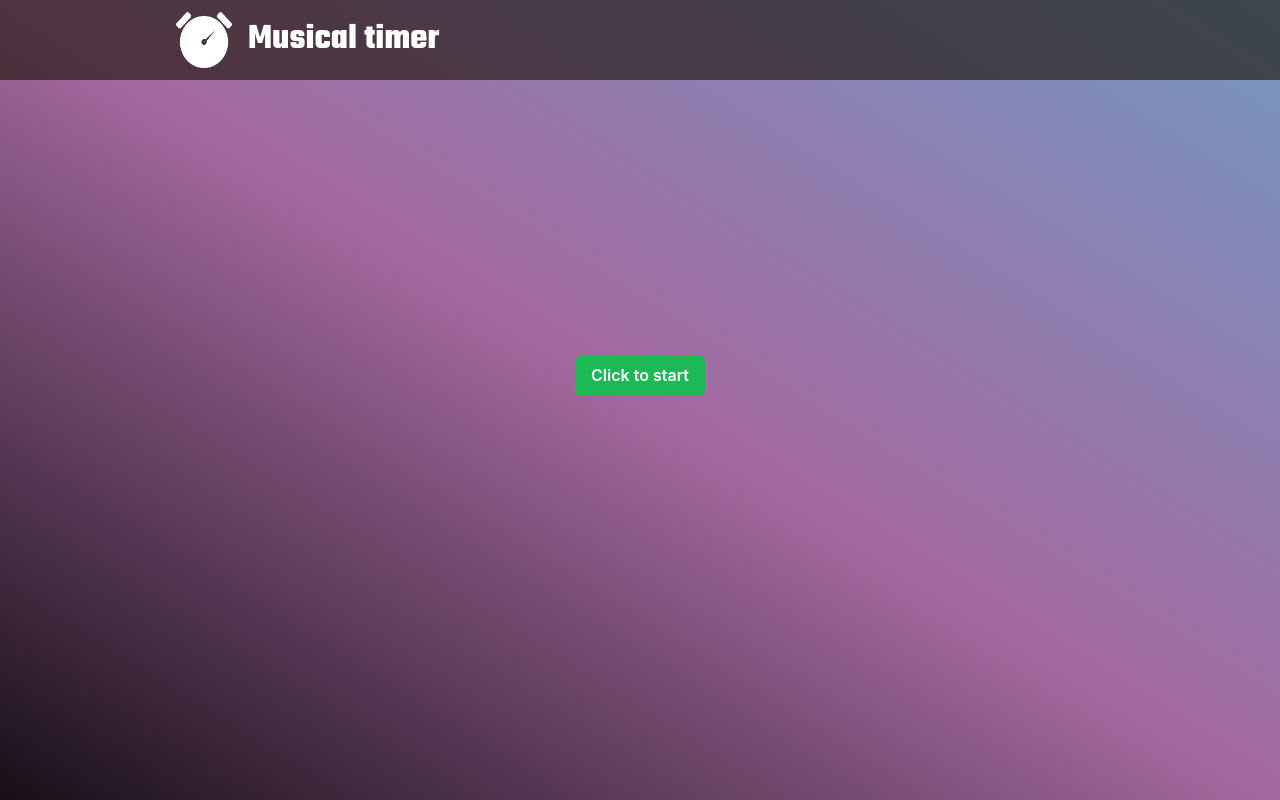
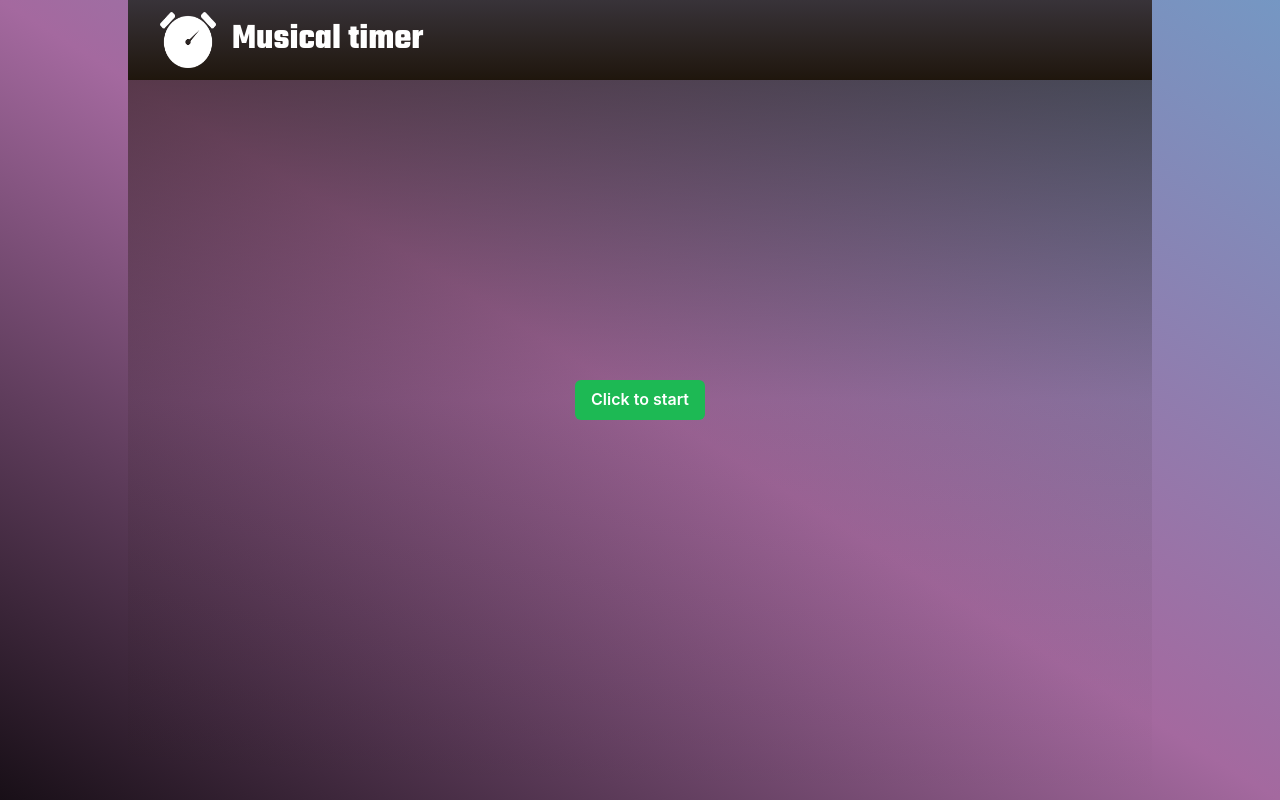
Before and after one commit to claverne/musical_timer, a React (Create React App) app: page / in a window 1280 px wide. Built offline with nearby package versions, Linux system fonts and the light colour scheme.

Commit message:
Add list genres

```diff
--- a/src/Home.js
+++ b/src/Home.js
@@ -1,17 +1,14 @@
-import {login} from './back.js'
-import Navebar from './Navbar';
+import {login} from './back.js';
+import {Layout} from "./Layout";
 import React from 'react';
 import { Box, Center, Button} from "@chakra-ui/react";
 
 export function Home() {
     return(
-        <Box bgGradient="linear(to-bl, #7597c3, #a4699f, #180f17)" minH={"100vh"}>
-            <Navebar/>
-            <Center height="70vh">
-                <Button bg="#1DB954" textColor="white" onClick={()=>login()}>
-                    Click to start
-                </Button>
-            </Center>
-        </Box>
+        <Layout>
+            <Button bg="#1DB954" textColor="white" onClick={()=>login()}>
+                Click to start
+            </Button>
+        </Layout>
     );
 }
--- a/src/Layout.js
+++ b/src/Layout.js
@@ -6,11 +6,15 @@ import {TimerInput} from "./TimerInput";
 export class Layout extends React.Component {
     render() {
         return(
-            <Box bgGradient="linear(to-bl, #7597c3, #a4699f, #180f17)" minH={"100vh"}>
-                <Navbar user={this.props.user ? this.props.user : null}/>
-                <Center height="70vh">
-                    {this.props.children}
-                </Center>
+            <Box bgGradient="linear(to-bl, #7597c3, #a4699f, #180f17)" minH={"100vh"} align="center">
+                <Box height="100vh" width="80vw" pos="relative"
+                     bgGradient="linear(rgba(24,15,3,0.65),rgba(24,15,3,0.1), rgba(24,15,3,0))"
+                >
+                    <Navbar user={this.props.user ? this.props.user : null}/>
+                    <Center height="100%">
+                        {this.props.children}
+                    </Center>
+                </Box>
             </Box>
         );
     }
--- /dev/null
+++ b/src/ListStyle.js
@@ -0,0 +1,45 @@
+import React from "react";
+import {Text, Center, VStack, Box, useRadioGroup} from "@chakra-ui/react";
+
+import {RadioCard} from './RadioCard';
+
+export function ListStyles() {
+    const options = ["From featured playlists", "From your playlists", "K-pop", "Rock", "Pop"];
+
+    const { getRootProps, getRadioProps } = useRadioGroup({
+        name: "framework",
+        defaultValue: "react",
+        onChange: console.log,
+    });
+
+    const group = getRootProps();
+
+    return (
+        <Box width="25%" height="100%" pt="5rem"
+             bgGradient="linear(to-l,rgba(24,15,3,0.3),rgba(24,15,3,0.6))"
+        >
+            <VStack  width="90%">
+                <Text
+                    p="1em" width="100%"
+                    color="White"
+                    borderBottomWidth="1px"
+                    fontWeight="bold"
+                >
+                    Choose your style of music
+                </Text>
+
+                <VStack {...group} width="100%">
+                    {options.map((value) => {
+                        const radio = getRadioProps({ value })
+                        return (
+                        <RadioCard key={value} {...radio}>
+                            {value}
+                        </RadioCard>
+                        )
+                    })}
+                </VStack>
+            </VStack>
+
+        </Box>
+    );
+}
--- a/src/Loggedin.js
+++ b/src/Loggedin.js
@@ -6,6 +6,7 @@ import {init_token, getTimerPlaylist, getUser} from './back.js'
 import Navbar from './Navbar';
 import {TimerInput} from "./TimerInput";
 import {Layout} from "./Layout";
+import {ListStyles} from "./ListStyle";
 
 let Cookie = require('js-cookie');
 
@@ -40,7 +41,8 @@ export class Loggedin extends React.Component {
                 <Layout
                     user={this.state.user}
                 >
-                    <VStack spacing="3rem">
+                    <ListStyles/>
+                    <VStack spacing="3rem" width="75%">
                         <TimerInput onChange={(max_dur) => this.setState({max_dur})} max_dur={this.state.max_dur}/>
                         <Button
                             isLoading={this.state.isLoading}
@@ -51,6 +53,7 @@ export class Loggedin extends React.Component {
                             Create my timer playlist !
                         </Button>
                     </VStack>
+
                 </Layout>
             );
         }
--- a/src/Navbar.js
+++ b/src/Navbar.js
@@ -4,13 +4,13 @@ import { Flex, Image, Center, Box, Heading, Spacer, Text } from "@chakra-ui/reac
 export default class Navbar extends React.Component {
   render() {
     return (
-        <Box bg="rgba(24,15,3,0.6)" mb="1em">
+        <Box pos="absolute" width="100%">
+            <Flex height="5em"  bgGradient="linear(#383339,#1f160d)" alignItems="center">
                 <Center>
-                <Flex width="60em" height="5em">
-                    <Center ml="1em">
                      <Image
-                             boxSize="3.5em"
-                             mr="1em"
+                         boxSize="3.5rem"
+                         m="1rem"
+                         ml="2rem"
                          src="sp_timer.png"
                          alt="logo"
                       />
@@ -23,15 +23,15 @@ export default class Navbar extends React.Component {
                     <Center>
                         <Text fontWeight="bold" color="white">{this.props.user.display_name}</Text>
                         <Image
-                                boxSize="3em"
-                                ml="1em"
+                            boxSize="3rem"
+                            m="1rem"
+                            mr="2rem"
                             borderRadius="full"
                             src={this.props.user.image[0]?.url}
                             alt="profile picture"/>
                     </Center>
                 }
             </Flex>
-            </Center>
         </Box>
     );
   }
--- a/src/NumberInputFieldTimer.js
+++ b/src/NumberInputFieldTimer.js
@@ -10,7 +10,7 @@ export class NumberInputFieldTimer extends React.Component {
                 m="1rem"
                 textAlign="center"
                 fontWeight="bold"
-                fontSize="6rem"
+                fontSize="6em"
                 bg="rgba(255,255,255,0.3)"
             />
         );
--- /dev/null
+++ b/src/RadioCard.js
@@ -0,0 +1,44 @@
+import {Box, useRadio} from "@chakra-ui/react"
+
+export function RadioCard(props) {
+  const { getInputProps, getCheckboxProps } = useRadio(props)
+
+  const input = getInputProps()
+  const checkbox = getCheckboxProps()
+
+  return (
+    <Box as="label" width="100%">
+        <input {...input} />
+        <Box
+            {...checkbox}
+            cursor="pointer"
+            width="100%" pb="1rem" pt="0.5rem"
+            borderBottomWidth="1px"
+            borderColor="rgba(255,255,255,0.5)"
+            color="white"
+            bgGradient="linear(to-t,rgba(29,185,84,0),rgba(29,185,84,0))"
+            transition="0.05s linear all"
+            _checked={{
+                bgGradient: "linear(to-t,rgba(29,185,84,0.3),rgba(29,185,84,0.1), rgba(24,15,3,0))",
+                color: "White",
+                fontWeight: "bold",
+                borderColor: "#1DB954"
+            }}
+            _focus={{
+                boxShadow: "outline",
+            }}
+            _hover={{
+                fontWeight: "bold",
+            }}
+            _active={{
+                color: "rgba(255,255,255,0.5)",
+                fontWeight: "bold",
+                bgGradient:"linear(to-t,rgba(29,185,84,0),rgba(29,185,84,0))",
+            }}
+            >
+            {props.children}
+        </Box>
+
+    </Box>
+  )
+}
```
Also changed, not shown: 1 other file (tests, documents, lock files or other folders). Lines whose indentation alone changed are shown as unchanged.
